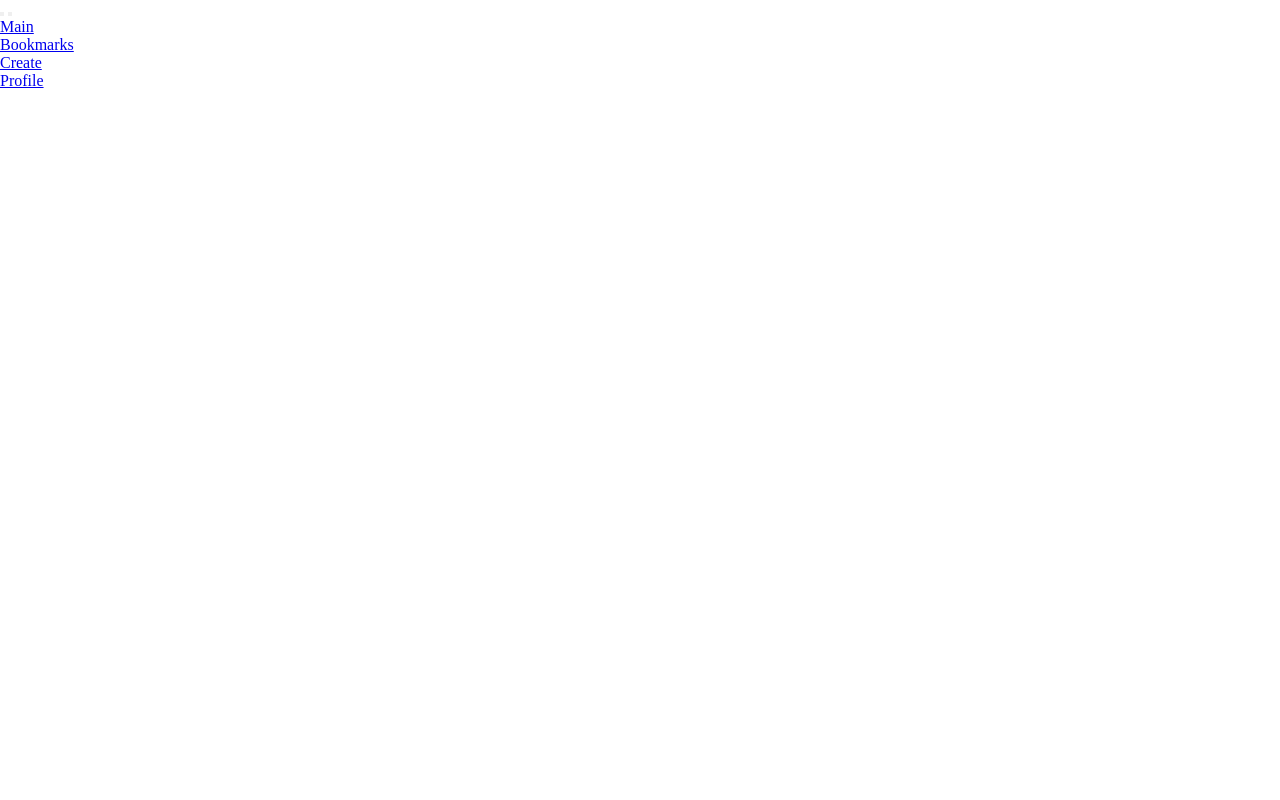
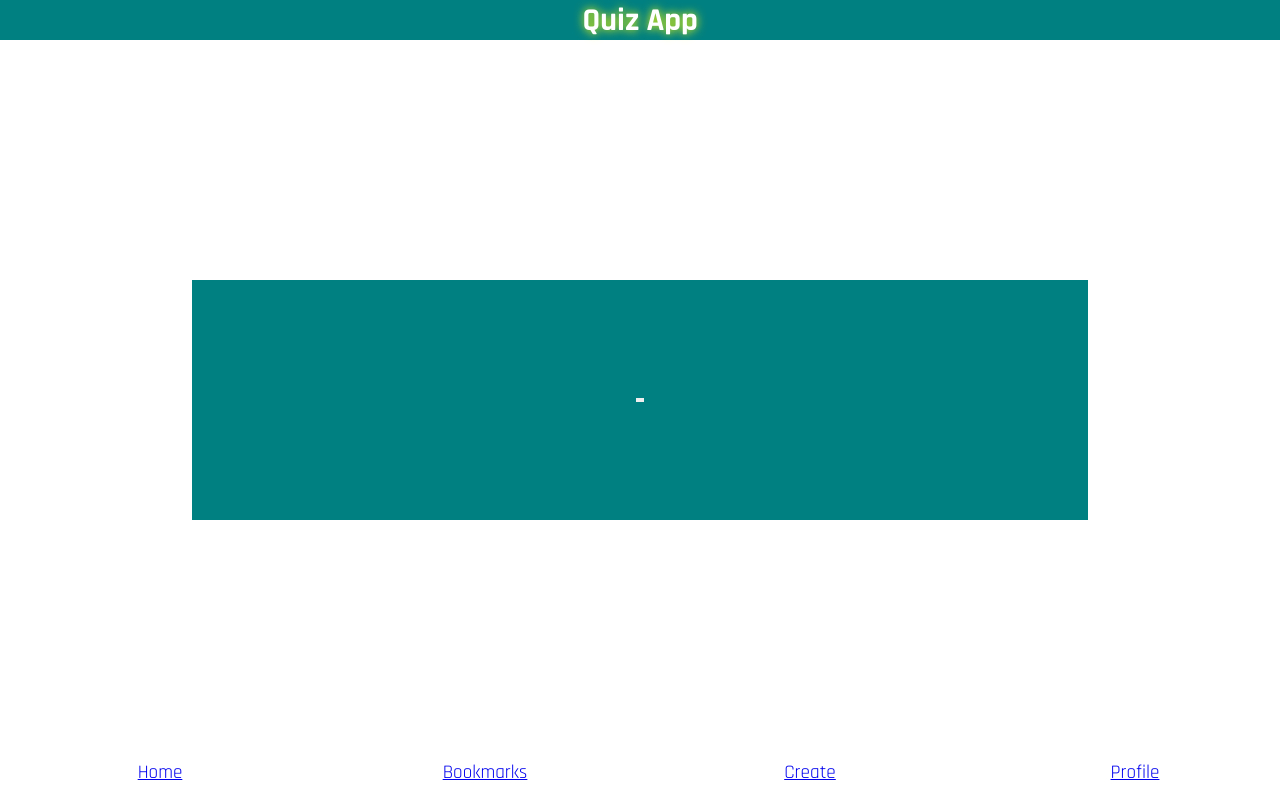
Before and after one commit to JoaLehma/Personal-Quiz-App, a plain HTML site: page index.html in a window 1280 px wide. Drawn offline with Linux system fonts and the light colour scheme.

Commit message:
Add Grid-Layout to Nav

```diff
--- a/css/base.css
+++ b/css/base.css
@@ -6,10 +6,10 @@
   margin: 0;
   padding: 0;
   box-sizing: border-box;
+  font-family: "Rajdhani", sans-serif;
 }
 
 :root {
   --primary-color: teal;
   --primary-contrast-color: white;
-  --border-radius: 2rem;
 }
--- a/css/header.css
+++ b/css/header.css
@@ -0,0 +1,14 @@
+.header_area {
+  width: 100vw;
+  height: 5vh;
+  background-color: var(--primary-color);
+  color: var(--primary-contrast-color);
+  display: flex;
+  justify-content: center;
+  align-items: center;
+}
+
+h1 {
+  text-shadow: 0 0 10px yellow;
+  font-size: 2rem;
+}
--- a/css/main.css
+++ b/css/main.css
@@ -0,0 +1 @@
+@import url(./question-card.css);
--- a/css/nav.css
+++ b/css/nav.css
@@ -0,0 +1,19 @@
+.nav_area {
+  width: 100vw;
+  height: 7vh;
+  position: absolute;
+  bottom: 0px;
+  background-color: white;
+}
+
+.nav_list {
+  list-style-type: none;
+  font-size: 1.2rem;
+  align-items: stretch;
+  display: grid;
+  grid-template-columns: repeat(4, 25vw);
+  grid-template-rows: 7vh;
+  align-items: center;
+  justify-items: center;
+  column-gap: 5px;
+}
--- /dev/null
+++ b/css/question-card.css
@@ -0,0 +1,12 @@
+.question_card_container {
+  width: 70vw;
+  height: 30vh;
+  position: absolute;
+  top: 50%;
+  left: 50%;
+  transform: translate(-50%, -50%);
+  display: flex;
+  align-items: center;
+  justify-content: center;
+  background-color: var(--primary-color);
+}
--- a/index.html
+++ b/index.html
@@ -4,17 +4,25 @@
     <meta charset="UTF-8" />
     <meta http-equiv="X-UA-Compatible" content="IE=edge" />
     <meta name="viewport" content="width=device-width, initial-scale=1.0" />
+    <link rel="preconnect" href="https://fonts.googleapis.com" />
+    <link rel="preconnect" href="https://fonts.gstatic.com" crossorigin />
+    <link
+      href="https://fonts.googleapis.com/css2?family=Rajdhani:wght@300;400;500;600;700&display=swap"
+      rel="stylesheet"
+    />
     <title>Personal-Quiz-App</title>
     <link rel="stylesheet" href="/styles.css" />
   </head>
 
   <body>
     <header>
-      <h1></h1>
+      <article class="header_area">
+        <h1>Quiz App</h1>
+      </article>
     </header>
     <main>
-      <section>
-        <article>
+      <section class="main_area">
+        <article class="question_card_container">
           <h2></h2>
           <p></p>
           <button></button>
@@ -23,12 +31,14 @@
       </section>
     </main>
     <nav>
-      <ul>
-        <li><a href="/index.html">Main</a></li>
-        <li><a href="/bookmarks.html">Bookmarks</a></li>
-        <li><a href="/creacte.html">Create</a></li>
-        <li><a href="/profile.html">Profile</a></li>
-      </ul>
+      <article class="nav_area">
+        <ul class="nav_list">
+          <li class="nav_list_element"><a href="/index.html">Home</a></li>
+          <li><a href="/bookmarks.html">Bookmarks</a></li>
+          <li><a href="/creacte.html">Create</a></li>
+          <li><a href="/profile.html">Profile</a></li>
+        </ul>
+      </article>
     </nav>
   </body>
 </html>
--- a/styles.css
+++ b/styles.css
@@ -2,3 +2,4 @@
 @import url(./css/header.css);
 @import url(./css/main.css);
 @import url(./css/nav.css);
+@import url(./css/question-card.css);
```
